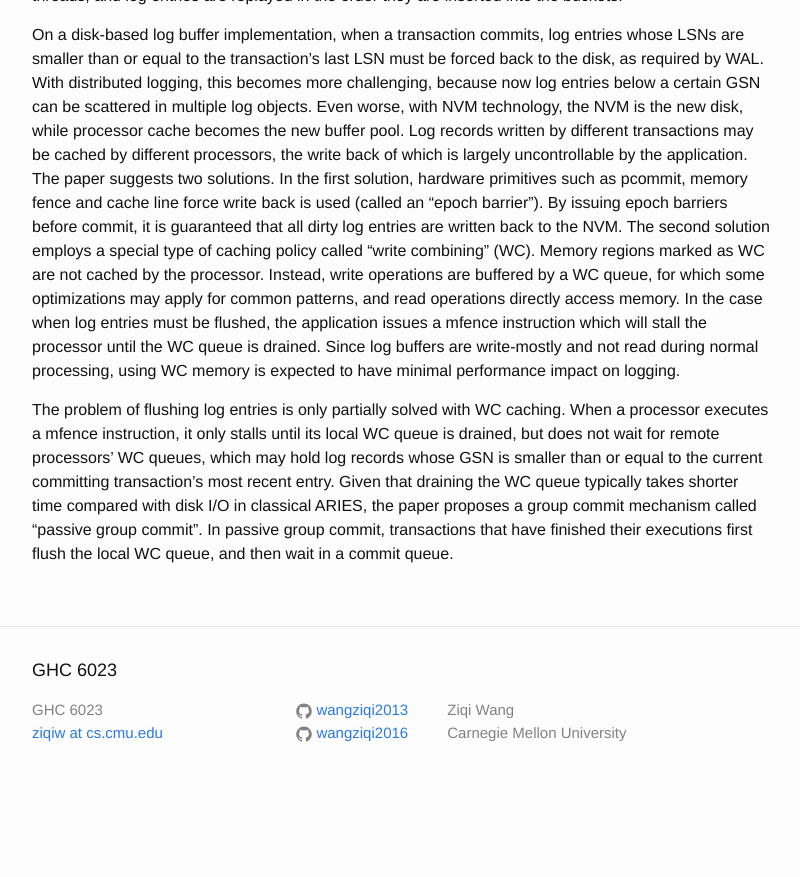
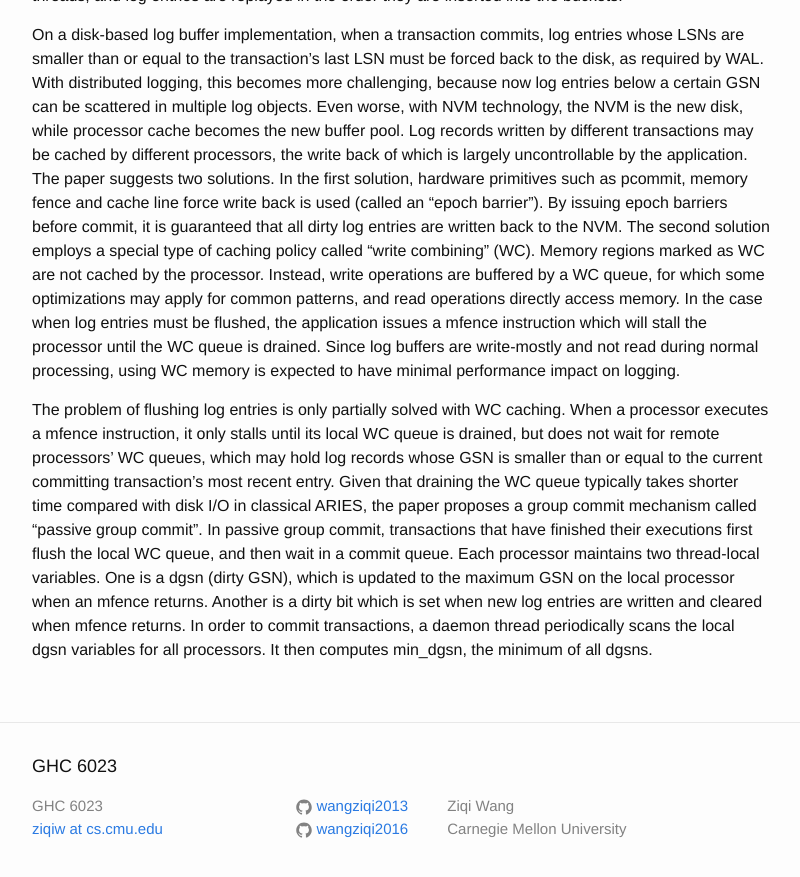
Before and after one commit to wangziqi2013/wangziqi2013.github.io, a Jekyll site: the page built from _posts/2019-02-01-Scalable-Logging_through-Emerging-Non-Volatile-Memory.markdown, in a window 1280 px wide and 900 px high, scrolled down 3316 px. Shown: the top 877 px of the window, without its empty margins (238-1038 px from the left). Built offline with Jekyll 4.4.1, drawn with Linux system fonts in a browser that asks for light colours; before the commit the page ends 4120 px from its top, so only the background shows below that.

Commit message:
Adding dgsn

```diff
--- a/_posts/2019-02-01-Scalable-Logging_through-Emerging-Non-Volatile-Memory.markdown
+++ b/_posts/2019-02-01-Scalable-Logging_through-Emerging-Non-Volatile-Memory.markdown
@@ -138,4 +138,7 @@ it only stalls until its local WC queue is drained, but does not wait for remote
 log records whose GSN is smaller than or equal to the current committing transaction's most recent entry. Given that draining
 the WC queue typically takes shorter time compared with disk I/O in classical ARIES, the paper proposes a group commit
 mechanism called "passive group commit". In passive group commit, transactions that have finished their executions first
-flush the local WC queue, and then wait in a commit queue.
+flush the local WC queue, and then wait in a commit queue. Each processor maintains two thread-local variables. One is a
+dgsn (dirty GSN), which is updated to the maximum GSN on the local processor when an mfence returns. Another is a dirty bit which
+is set when new log entries are written and cleared when mfence returns. In order to commit transactions, a daemon thread
+periodically scans the local dgsn variables for all processors. It then computes min_dgsn, the minimum of all dgsns.
```
